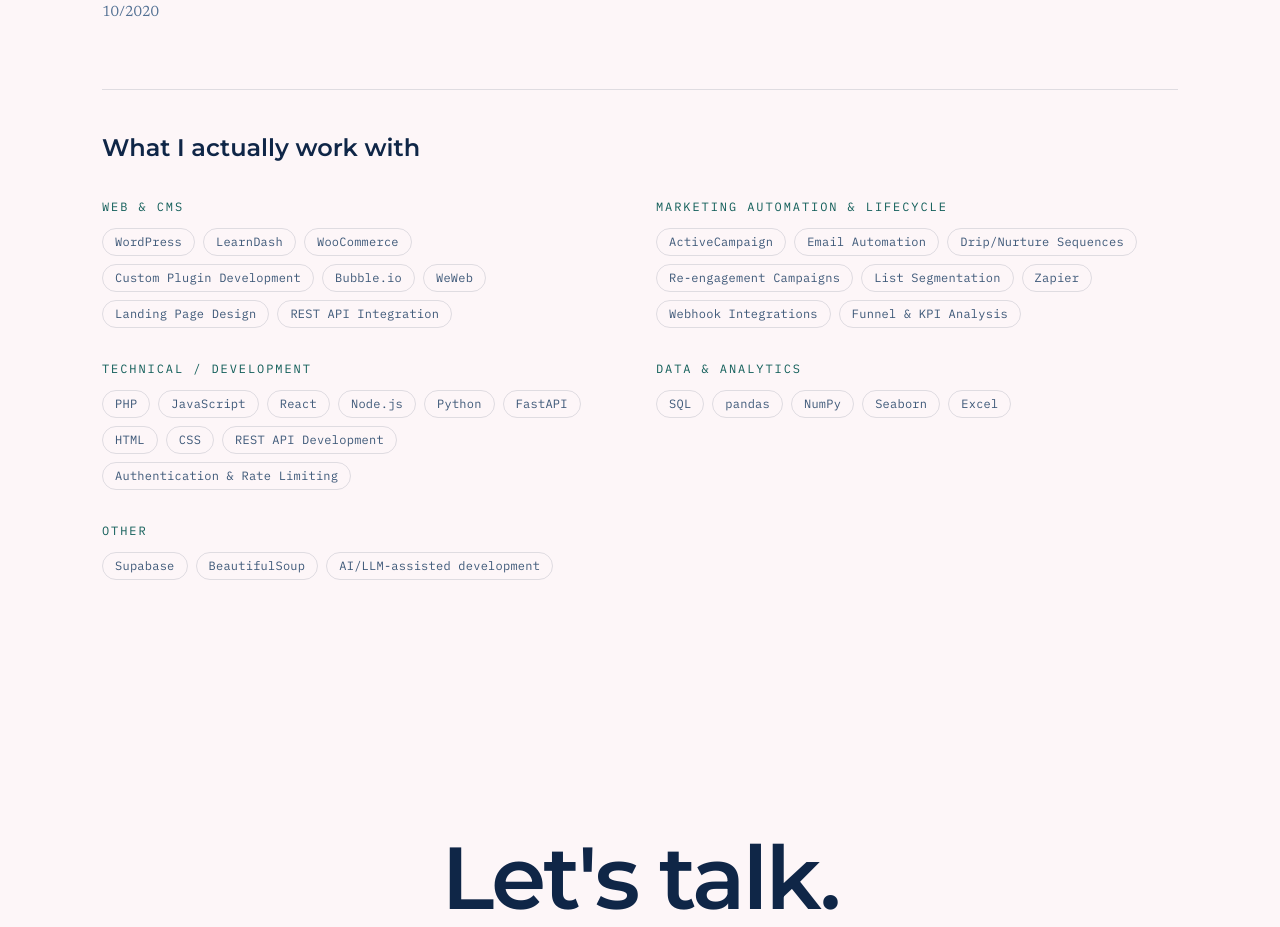
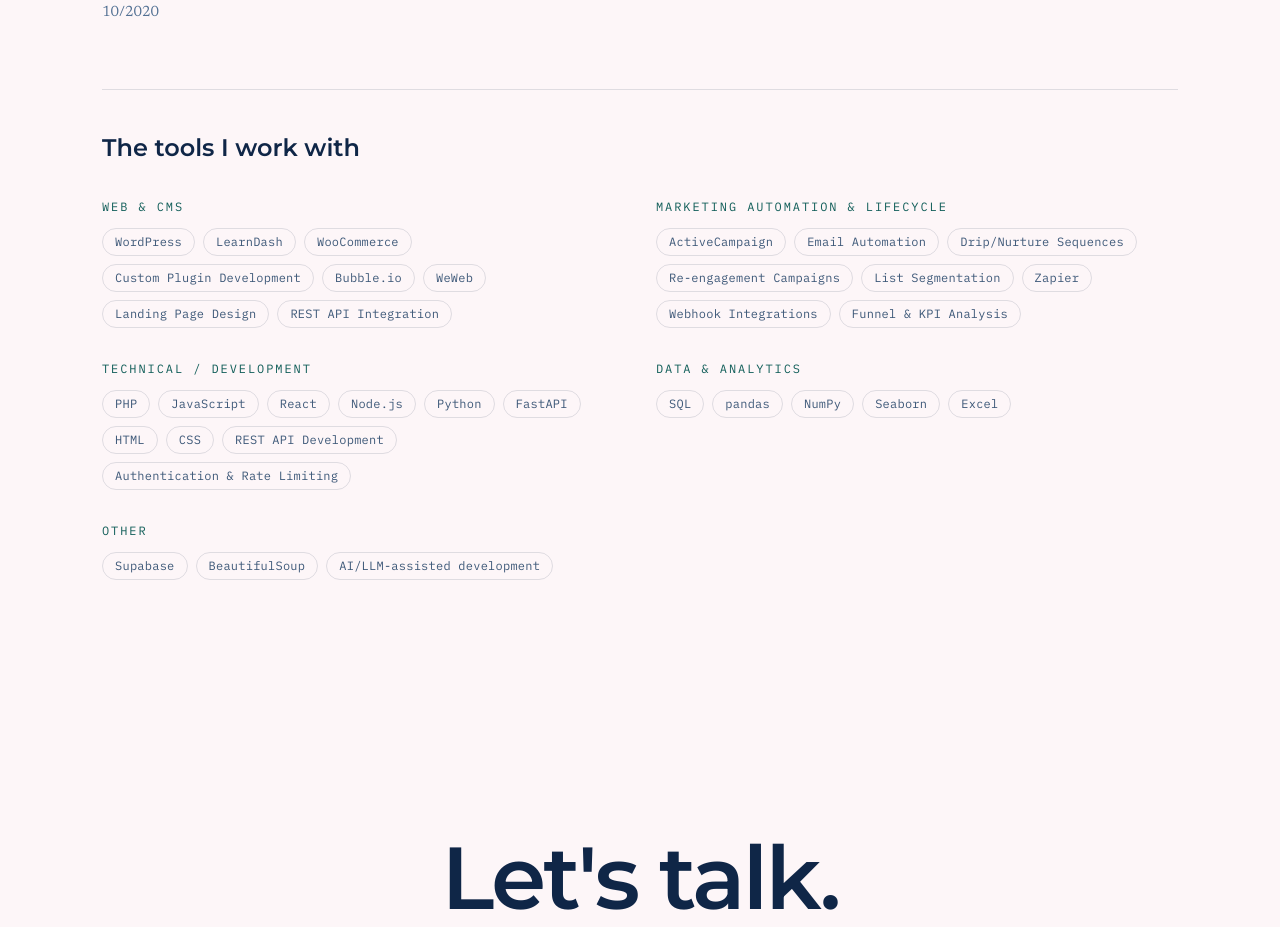
Before and after one commit to ken-turtle-learner/Kenneth-Sangalang-Portfolio, a Next.js app: page / in a window 1280 px wide. Shown: the part 6724-7651 px from the top of the page. Built offline with nearby package versions, Linux system fonts and the light colour scheme.

Commit message:
added vercel analytics

```diff
--- a/app/layout.tsx
+++ b/app/layout.tsx
@@ -2,6 +2,7 @@
 import { IBM_Plex_Mono, Montserrat, Newsreader } from "next/font/google";
 import { NO_FLASH_THEME_SCRIPT } from "@/lib/theme";
 import "./globals.css";
+import { Analytics } from '@vercel/analytics/next';
 
 // Fonts are declared at module scope so next/font initializes them once at
 // build time rather than on every render.
@@ -86,6 +87,7 @@
         </a>
         <main id="main-content" className="flex flex-1 flex-col">
           {children}
+        <Analytics />
         </main>
       </body>
     </html>
--- a/components/SkillsMatrix.tsx
+++ b/components/SkillsMatrix.tsx
@@ -8,7 +8,7 @@
   return (
     <div className="mt-16 border-t border-border pt-10">
       {/* h3 under About's h2, with each group name an h4 below it. */}
-      <h3 className="type-h3">What I actually work with</h3>
+      <h3 className="type-h3">The tools I work with</h3>
       <div className="mt-8 grid gap-8 md:grid-cols-2">
         {skillGroups.map((group, index) => (
           <Reveal key={group.name} index={index}>
--- a/package.json
+++ b/package.json
@@ -9,6 +9,7 @@
     "lint": "eslint"
   },
   "dependencies": {
+    "@vercel/analytics": "^2.0.1",
     "next": "16.2.4",
     "react": "19.2.4",
     "react-dom": "19.2.4"
```
Also changed, not shown: 1 other file (tests, documents, lock files or other folders).
